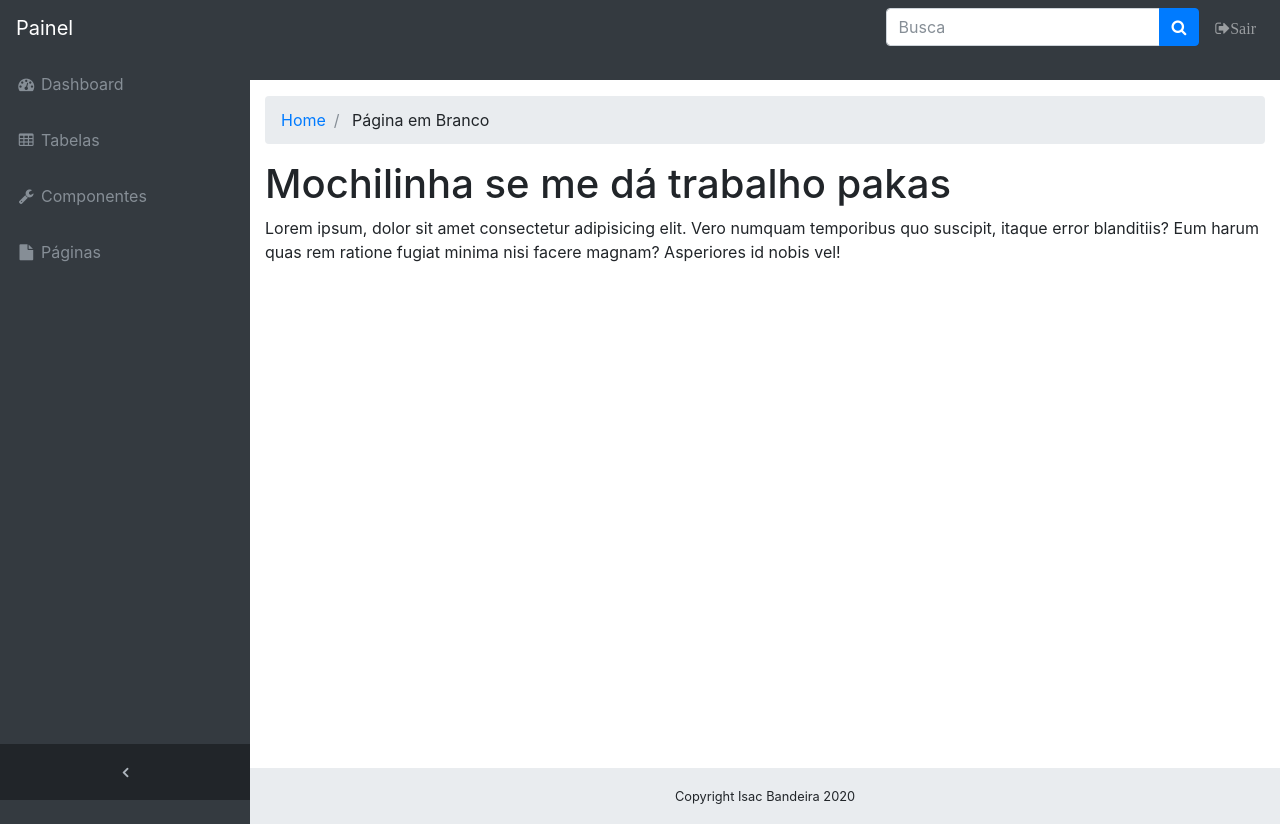
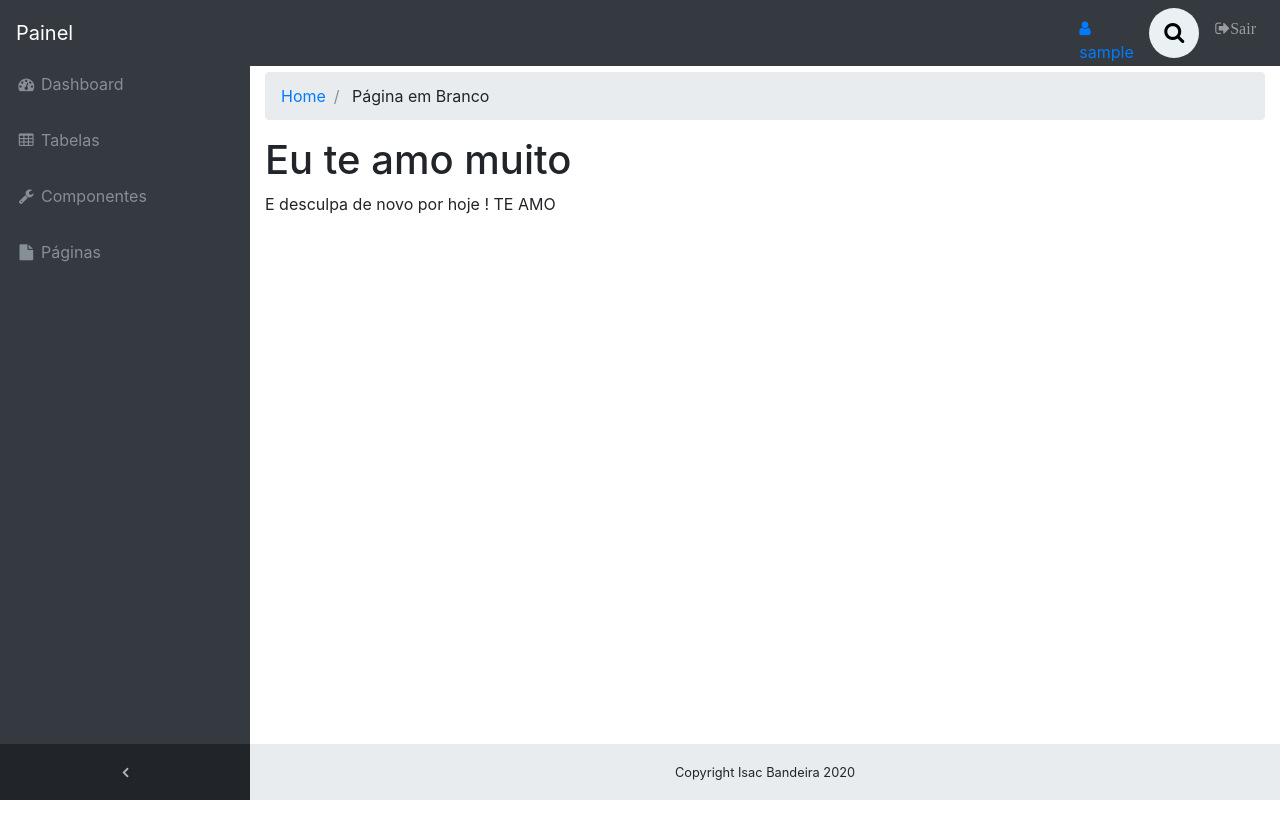
Before and after one commit to Flag-fix/WMwork-fase-2, a PHP site: page /painel.php in a window 1280 px wide. After the commit the page ends 800 px from the top, so only its background shows below. Run offline with PHP 8.4, Linux system fonts and the light colour scheme; the visitor is signed in with stand-in values (Sample User, id 1).

Commit message:
Correção tela de error de auth, correção botão search

```diff
--- /dev/null
+++ b/css/search.css
@@ -0,0 +1,150 @@
+.search {
+    position: absolute;
+    top: 50%;
+    left: 50%;
+    -webkit-transform: translateX(-50%) translateY(-50%);
+    transform: translateX(-50%) translateY(-50%);
+}
+
+.search * {
+    outline: none;
+    box-sizing: border-box;
+}
+
+.search__wrapper {
+    position: relative;
+}
+
+.search__field {
+    width: 50px;
+    height: 50px;
+    color: transparent;
+    font-family: Lato, sans-serif;
+    font-size: 1.35em;
+    padding: 0.35em 50px 0.35em 0;
+    border: 1px solid transparent;
+    border-radius: 0;
+    cursor: pointer;
+    transition: all 0.3s ease-in-out;
+}
+
+.search__field:focus {
+    border-bottom-color: #ccc;
+    width: 15vw;
+    color: #2b2b2b;
+    cursor: default;
+}
+
+.search__field:focus~.search__icon {
+    background-color: transparent;
+    cursor: pointer;
+    pointer-events: auto;
+}
+
+.search__icon {
+    position: absolute;
+    top: 0;
+    right: 0;
+    background-color: #e9f1f4;
+    width: 50px;
+    height: 50px;
+    font-size: 1.35em;
+    text-align: center;
+    border-color: transparent;
+    border-radius: 50%;
+    pointer-events: none;
+    display: inline-block;
+    transition: background-color 0.2s ease-in-out;
+}
+
+.search__field::-webkit-input-placeholder {
+    position: relative;
+    top: 0;
+    left: 0;
+    transition-property: top, color;
+    transition-duration: .1s;
+    -webkit-transform: translateZ(0);
+    transform: translateZ(0);
+    -webkit-backface-visibility: hidden;
+    backface-visibility: hidden;
+    -webkit-perspective: 1000;
+    perspective: 1000;
+}
+
+.search__field:-moz-placeholder {
+    position: relative;
+    top: 0;
+    left: 0;
+    transition-property: top, color;
+    transition-duration: .1s;
+    -webkit-transform: translateZ(0);
+    transform: translateZ(0);
+    -webkit-backface-visibility: hidden;
+    backface-visibility: hidden;
+    -webkit-perspective: 1000;
+    perspective: 1000;
+}
+
+.search__field::-moz-placeholder {
+    position: relative;
+    top: 0;
+    left: 0;
+    transition-property: top, color;
+    transition-duration: .1s;
+    -webkit-transform: translateZ(0);
+    transform: translateZ(0);
+    -webkit-backface-visibility: hidden;
+    backface-visibility: hidden;
+    -webkit-perspective: 1000;
+    perspective: 1000;
+}
+
+.search__field:-ms-input-placeholder {
+    position: relative;
+    top: 0;
+    left: 0;
+    transition-property: top, color;
+    transition-duration: .1s;
+    -webkit-transform: translateZ(0);
+    transform: translateZ(0);
+    -webkit-backface-visibility: hidden;
+    backface-visibility: hidden;
+    -webkit-perspective: 1000;
+    perspective: 1000;
+}
+
+.search__field::-webkit-input-placeholder[style*=hidden] {
+    color: #83b0c1;
+    font-size: .65em;
+    font-weight: normal;
+    top: -20px;
+    opacity: 1;
+    visibility: visible !important;
+}
+
+.search__field:-moz-placeholder[style*=hidden] {
+    color: #83b0c1;
+    font-size: .65em;
+    font-weight: normal;
+    top: -20px;
+    opacity: 1;
+    visibility: visible !important;
+}
+
+.search__field::-moz-placeholder[style*=hidden] {
+    color: #83b0c1;
+    font-size: .65em;
+    font-weight: normal;
+    top: -20px;
+    opacity: 1;
+    visibility: visible !important;
+}
+
+.search__field:-ms-input-placeholder[style*=hidden] {
+    color: #83b0c1;
+    font-size: .65em;
+    font-weight: normal;
+    top: -20px;
+    opacity: 1;
+    visibility: visible !important;
+}
--- a/painel.php
+++ b/painel.php
@@ -10,6 +10,8 @@
     <link rel="stylesheet" type="text/css" href="bibliotecas/bootstrap/css/bootstrap.min.css">
     <link rel="stylesheet" type="text/css" href="bibliotecas/font-awesome/css/font-awesome.min.css">
     <link rel="stylesheet" type="text/css" href="css/sb-admin.min.css">
+    <link rel="stylesheet" href="css/search.css">
+
 </head>
 
 <body class="bg-dark fixed-nav sticky-footer" id="page-top">
@@ -23,11 +25,9 @@
     }
     ?>
 
-    <li><a href=""><span class="glyphicon glyphicon-user" aria-hidden="true"></span><?php echo $_SESSION["usuario"]; ?></a></li>
-
     <!-- Navegacao -->
     <nav class="navbar navbar-expand-lg navbar-dark bg-dark fixed-top" id="mainNav">
-        <a class="navbar-brand" href="painel.html">Painel</a>
+        <a class="navbar-brand" href="painel.php">Painel</a>
         <button class="navbar-toggler navbar-toggler-right" type="button" data-toggle="collapse" data-target="#navbarPainel" aria-control="navbarPainel" aria-expanded="false" aria-label="Navegação Toggle">
             <span class="navbar-toggler-icon"></span>
         </button>
@@ -58,6 +58,7 @@
                     </a>
                 </li>
             </ul>
+            <!-- Diminuir menu pra esquerda -->
             <ul class="navbar-nav sidenav-toggler">
                 <li class="nav-item">
                     <a id="sidenavToggler" class="nav-link text-center">
@@ -66,16 +67,21 @@
                 </li>
             </ul>
         </div>
+        <br>
+        <a href="" style="width: 68px; height: 35px; " >
+            <span class="fa fa-user" aria-hidden="true"></span>
+            <?php echo $_SESSION["usuario"]; ?>
+
+        </a>
         <ul class="navbar-nav -ml-auto">
+            <li class="">
+
+            </li>
             <li class="nav-item">
                 <form class="form-inline my-2 my-lg-0 mr-lg-2">
-                    <div class="input-group">
-                        <input type="text" class="form-control" placeholder="Busca">
-                        <span class="input-group-btn">
-                            <button class="btn btn-primary" type="button">
-                                <i class="fa fa-search"></i>
-                            </button>
-                        </span>
+                    <div class="search__wrapper">
+                        <input type="text" name="" placeholder=" Buscar" class="search__field" style="background-color: transparent;">
+                        <button type="submit" class="fa fa-search search__icon"></button>
                     </div>
                 </form>
             </li>
@@ -99,8 +105,8 @@
             </ol>
             <div class="row">
                 <div class="col-12">
-                    <h1>Mochilinha se me dá trabalho pakas</h1>
-                    <p>Lorem ipsum, dolor sit amet consectetur adipisicing elit. Vero numquam temporibus quo suscipit, itaque error blanditiis? Eum harum quas rem ratione fugiat minima nisi facere magnam? Asperiores id nobis vel!</p>
+                    <h1>Eu te amo muito</h1>
+                    <p>E desculpa de novo por hoje ! TE AMO</p>
                 </div>
             </div>
         </div>
--- a/valida.php
+++ b/valida.php
@@ -54,7 +54,7 @@
 
 
         } else {
-            header("Location:login.php");
+            header("Location:errou.php");
         }
 
     } catch (Exception $e) {
```
Also changed, not shown: errou.php (added, +91 -0 lines).
